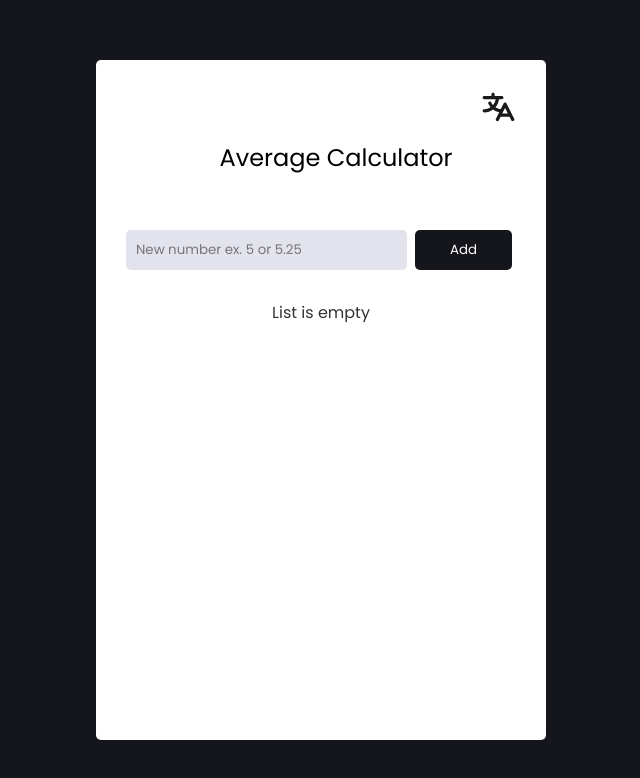
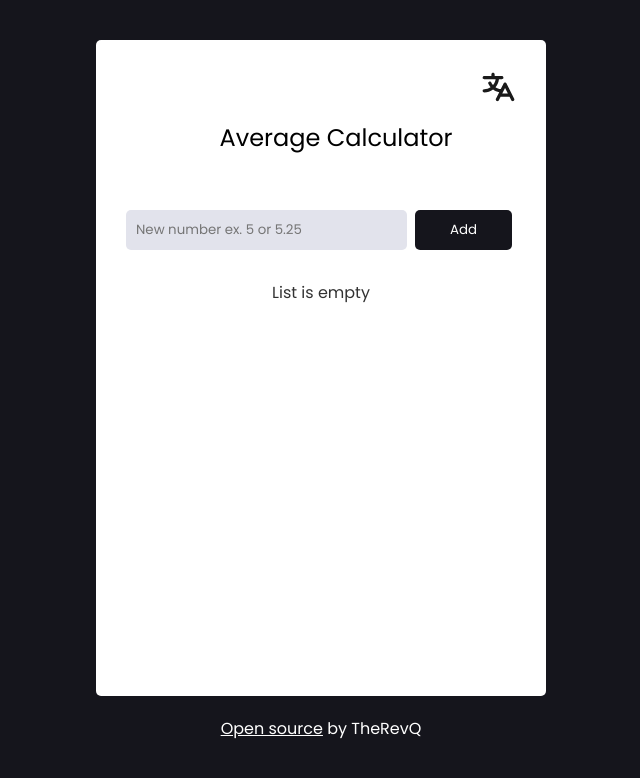
Before and after one commit to Revku/average-calculator, a Vue app: page / in a window 1280 px wide. Shown: the top 778 px of the page, without its empty margins (319-959 px from the left). Built offline with nearby package versions, Linux system fonts and the light colour scheme.

Commit message:
Add footer with github link

```diff
--- a/src/components/Box.vue
+++ b/src/components/Box.vue
@@ -125,7 +125,7 @@ import TranslateIcon from  '@/components/TranslateIcon.vue'
     overflow: auto;
     background-color: #fff;
     width: 450px;
-    height: 85vh;
+    height: 82vh;
     border-radius: 5px;
     position: relative;
 
--- a/src/views/Home.vue
+++ b/src/views/Home.vue
@@ -1,6 +1,9 @@
 <template>
   <div class="home">
     <Box />
+    <p class="home__footer">
+      <a href="https://github.com/TheRevQ/average-calculator" target="_blank">Open source</a> by TheRevQ
+    </p>
   </div>
 </template>
 
@@ -23,5 +26,16 @@ export default {
   flex-flow: column;
   justify-content: center;
   align-items: center;
+
+  &__footer {
+    color: white;
+    margin-top: 20px;
+
+    a {
+      color: white;
+    }
+
+    margin-bottom: 20px;
+  }
 }
 </style>
```
